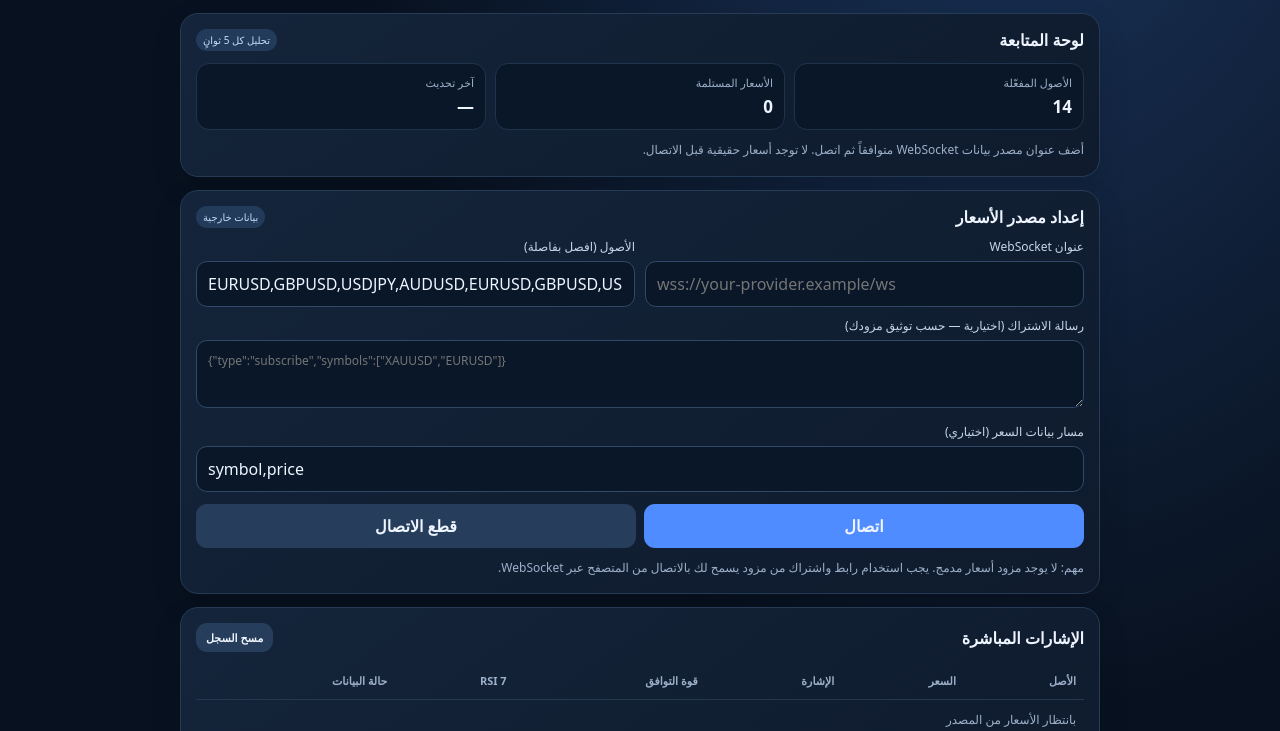
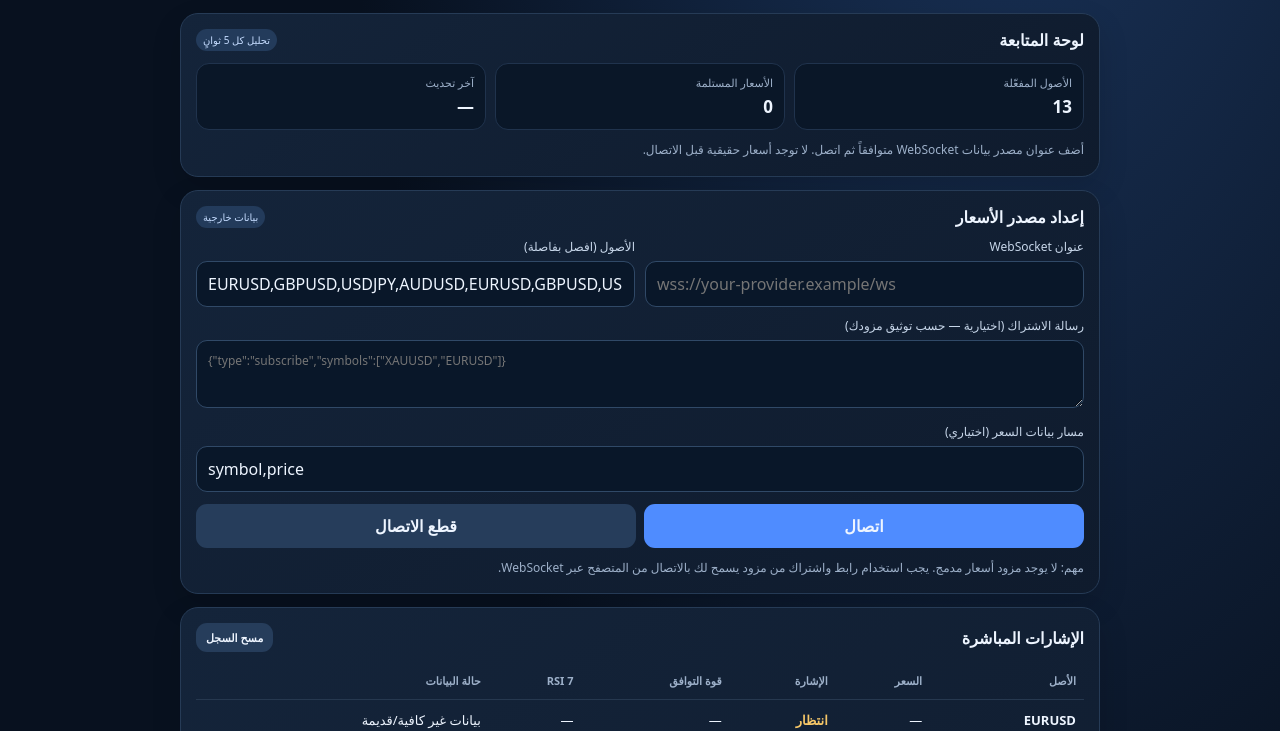
Before and after one commit to Mamdouh747/musical-octo-carnival, a plain HTML site: page index.html in a window 1280 px wide. Shown: the part 69-800 px from the top of the page. Drawn offline with Linux system fonts and the light colour scheme.

Commit message:
Fix DEFAULT_SYMBOLS assignment in index.html

```diff
--- a/index.html
+++ b/index.html
@@ -25,7 +25,7 @@ main{max-width:920px;margin:auto;padding:18px 0 38px}.top{display:flex;justify-c
 'use strict';
 const $=id=>document.getElementById(id);
 const app={socket:null,ticks:Object.create(null),latest:Object.create(null),signals:Object.create(null),logs:[],audio:false,interval:null,connectedAt:0};
-const DEFAULT_SYMBOLS='EURUSD,GBPUSD,USDJPY,AUDUSD';='XAUUSD,EURUSD,GBPUSD,USDJPY,USDCHF,AUDUSD,USDCAD,NZDUSD,US30,NAS100,SPX500,DAX40,BTCUSD,ETHUSD';
+const DEFAULT_SYMBOLS='EURUSD,GBPUSD,USDJPY,AUDUSD';
 function getSymbols(){return [...new Set($('symbols').value.split(',').map(s=>s.trim().toUpperCase()).filter(Boolean))]}
 function setStatus(message,type=''){ $('feedStatus').textContent=message;$('feedStatus').className='status '+type;$('mainStatus').textContent=message;$('mainStatus').className='status '+type; }
 function badge(text){$('connectionBadge').textContent=text}
```
